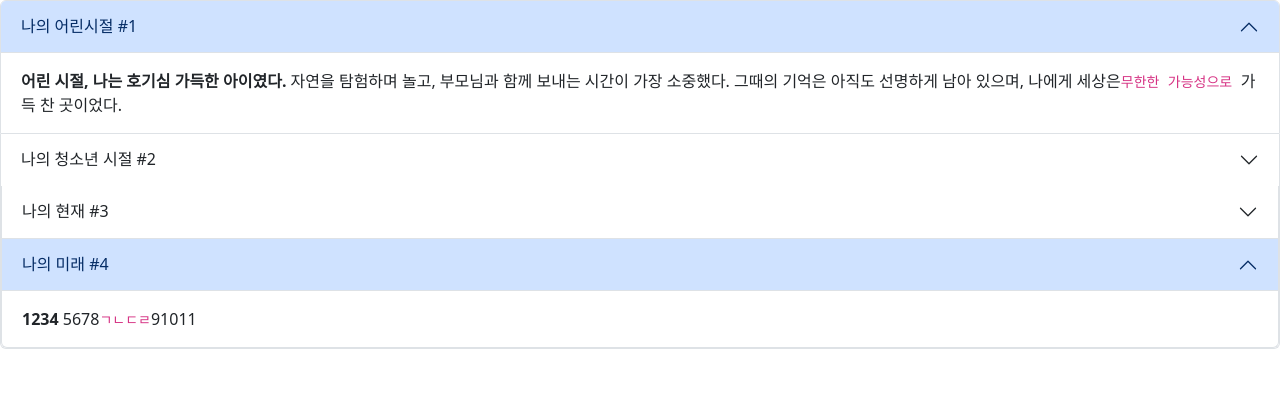
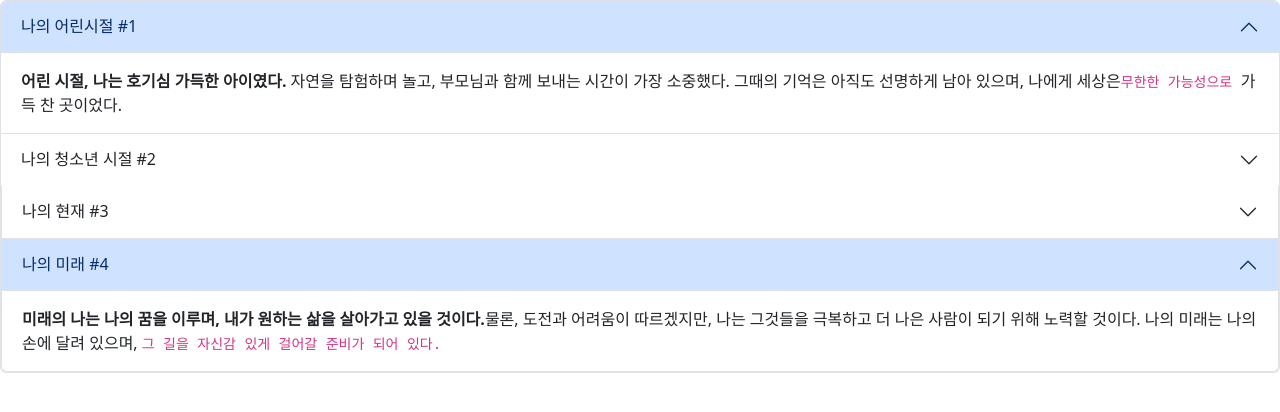
Before and after one commit to djfnswke/12-, a plain HTML site: page 05_im.html in a window 1280 px wide. Shown: the part 56-468 px from the top of the page. Drawn offline with nearby package versions, Linux system fonts and the light colour scheme.

Commit message:
Add files via upload

```diff
--- a/05_im.html
+++ b/05_im.html
@@ -66,7 +66,7 @@
           </h2>
           <div id="collapseThree" class="accordion-collapse collapse" data-bs-parent="#accordionExample">
             <div class="accordion-body">
-                <strong>1234</strong> 5678<code>ㄱㄴㄷㄹ</code>91011
+                <strong>현재 나는 내가 이루어낸 작은 성취들에 자부심을 느끼면서도, 여전히 더 많은 것을 배우고 성장하고자 한다. </strong> 현실적인 고민과 미래에 대한 불확실성도 있지만, 긍정적인 마음으로 하루하루를 보내고 있다. <code>주변 사람들과 함께하는 시간들이 나를 더욱 풍요롭게 한다.</code>
             </div>
           </div>
         </div>
@@ -78,7 +78,7 @@
             </h2>
             <div id="collapsefour" class="accordion-collapse collapse show" data-bs-parent="#accordionExample">
               <div class="accordion-body">
-                <strong>1234</strong> 5678<code>ㄱㄴㄷㄹ</code>91011
+                <strong>미래의 나는 나의 꿈을 이루며, 내가 원하는 삶을 살아가고 있을 것이다.</strong>물론, 도전과 어려움이 따르겠지만, 나는 그것들을 극복하고 더 나은 사람이 되기 위해 노력할 것이다. 나의 미래는 나의 손에 달려 있으며, <code>그 길을 자신감 있게 걸어갈 준비가 되어 있다.</code>
               </div>
             </div>
           </div>
```
